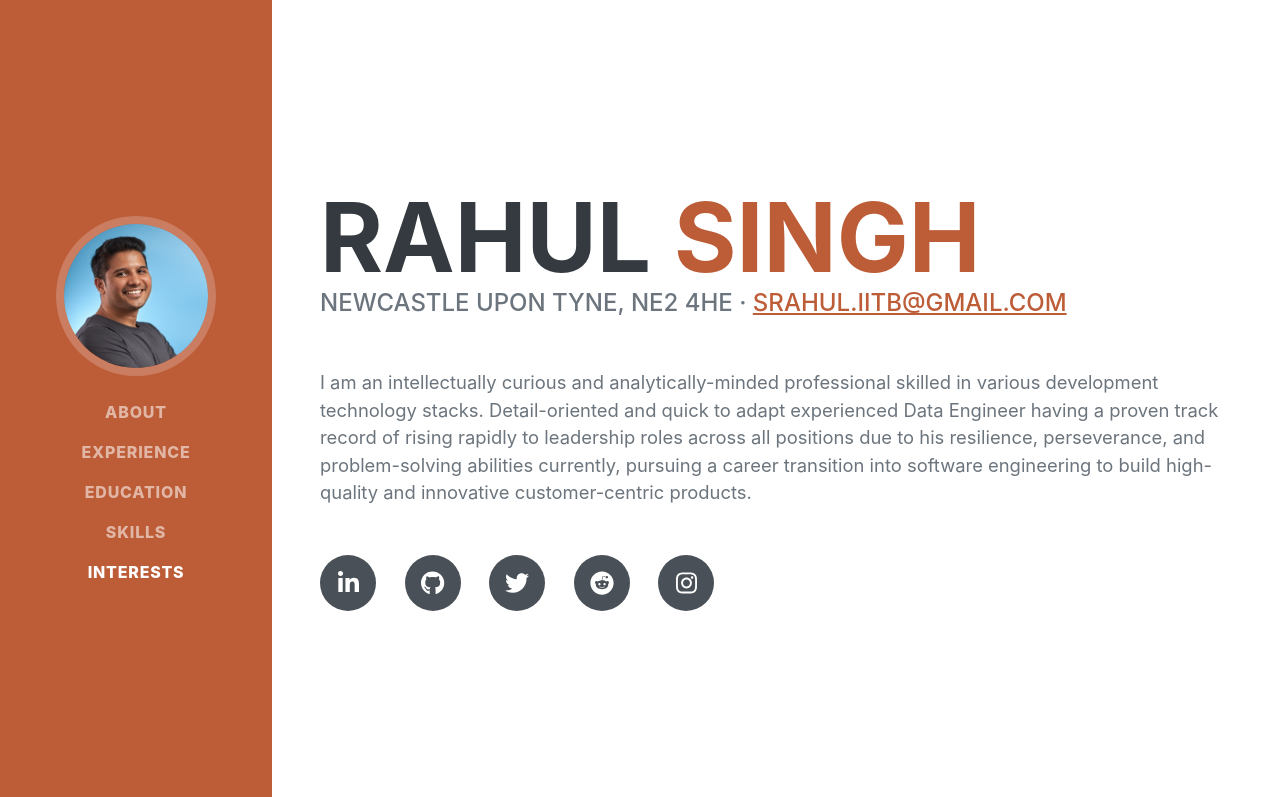
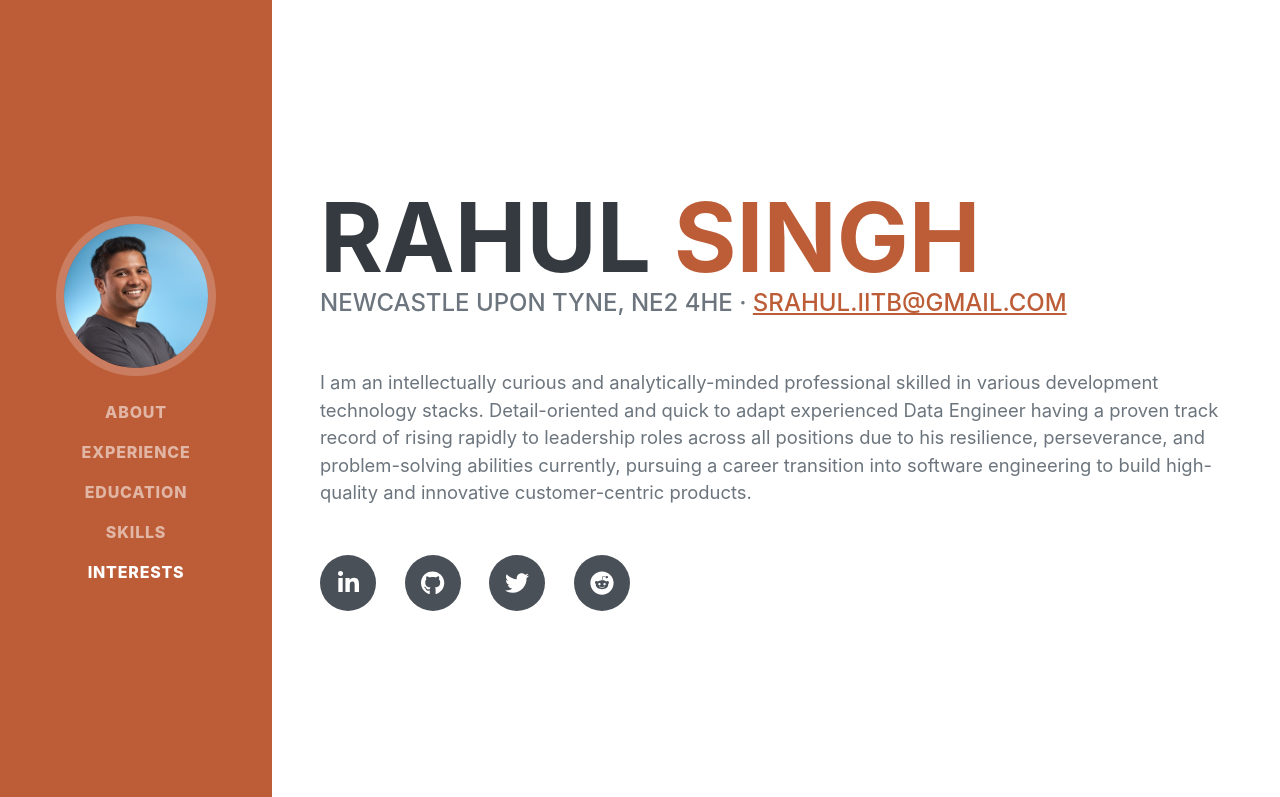
Before and after one commit to srahuliitb/v1, a plain HTML site: page index.html in a window 1280 px wide. Shown: the top 797 px of the page. Drawn offline with nearby package versions, Linux system fonts and the light colour scheme; a web font is replaced by a local one.

Commit message:
removed the instagram link

```diff
--- a/index.html
+++ b/index.html
@@ -60,7 +60,7 @@
 					<a class="social-icon" href="https://twitter.com/rahulsingh2892" target="_blank"><i class="fab fa-twitter"></i></a>
 					<a class="social-icon" href="https://www.reddit.com/user/srahuliitb" target="_blank"><i class="fab fa-reddit"></i></a>
 					<!-- <a class="social-icon" href="#!"><i class="fab fa-facebook-f"></i></a> -->
-					<a class="social-icon" href="https://www.instagram.com/r.a.h.u.l___s.i.n.g.h/" target="_blank"><i class="fab fa-instagram"></i></a>
+					<!-- <a class="social-icon" href="https://www.instagram.com/r.a.h.u.l___s.i.n.g.h/" target="_blank"><i class="fab fa-instagram"></i></a> -->
 				</div>
 			</div>
 		</section>
```
